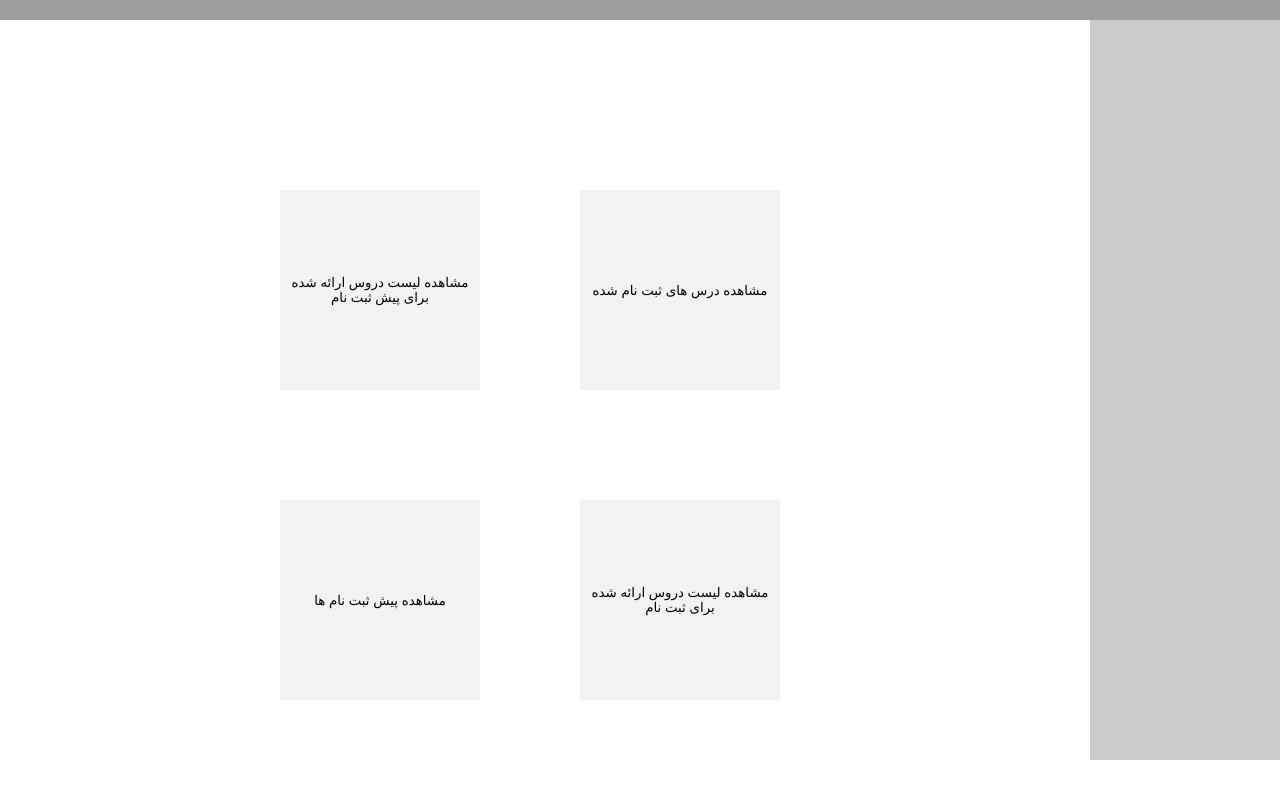
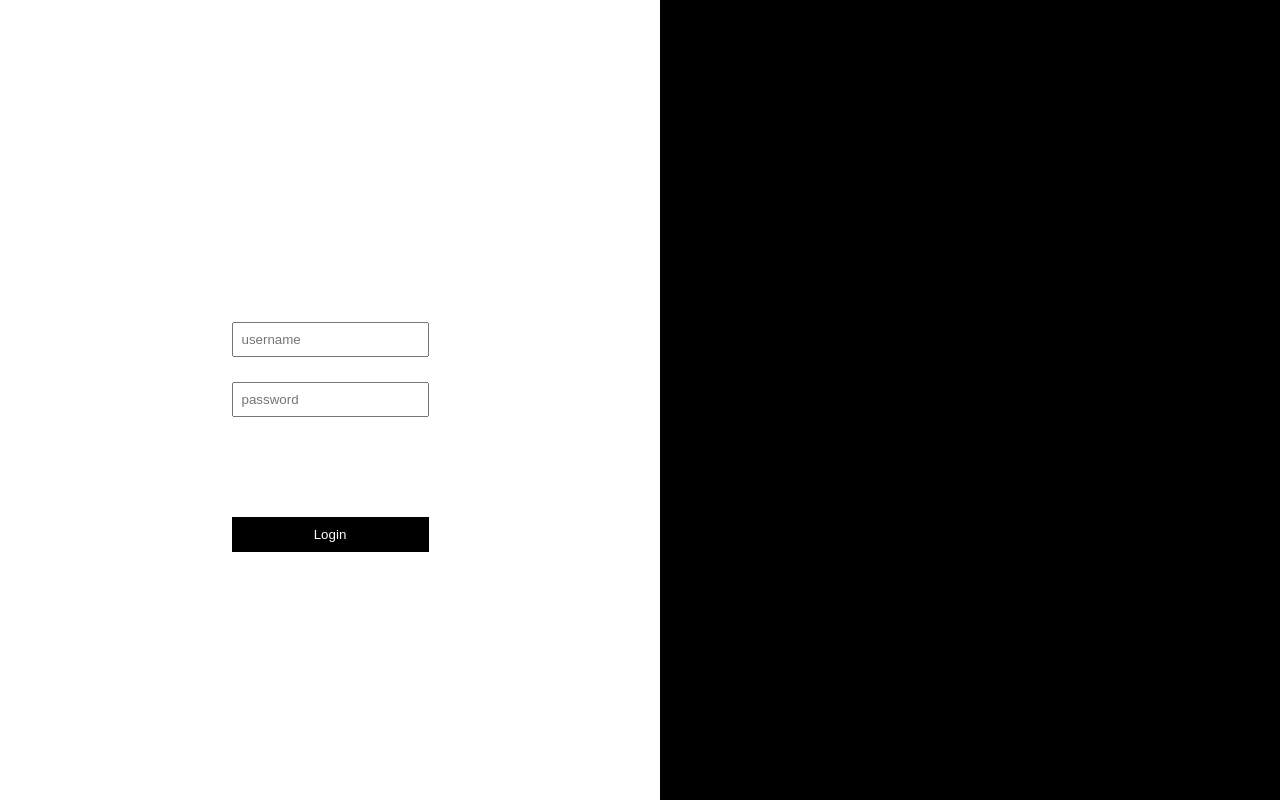
Before and after one commit to narjesabdolii/unitSelection_React, a React (Create React App) app in the folder front-end/: page / in a window 1280 px wide. Built offline with nearby package versions, Linux system fonts and the light colour scheme.

Commit message:
manage navigation

```diff
--- a/front-end/src/App.js
+++ b/front-end/src/App.js
@@ -1,13 +1,20 @@
 import React from 'react';
 import LoginForm from './Components/LoginForm';
 import './LoginForm.css';
+import { BrowserRouter as Router, Routes, Route } from 'react-router-dom';
 import StudentInfoTerm from './Components/StudentInfoTerm';
+import StudentTermsList from './Components/StudentTermsList';
 
 const App = () => {
   return (
-    <div className="app">
-      <StudentInfoTerm />
-    </div>
+
+      <Routes>
+        <Route exact path="/" element={<LoginForm/>} />
+        <Route exact path="/StudentTermsList" element={<StudentTermsList/>} />
+        {/* Other routes */}
+    </Routes>
+
+
   );
 };
 
--- a/front-end/src/Components/LoginForm.jsx
+++ b/front-end/src/Components/LoginForm.jsx
@@ -1,31 +1,19 @@
 import React, { useState } from 'react';
+import { useNavigate } from 'react-router-dom';
+
+
 
 const LoginForm = () => {
   const [username, setUsername] = useState('');
   const [password, setPassword] = useState('');
+  const navigate = useNavigate();
 
   const handleSubmit = async (e) => {
     e.preventDefault();
 
-    // Send login request to the backend API
-    const response = await fetch('http://localhost:3000/api/login', {
-      method: 'POST',
-      headers: {
-        'Content-Type': 'application/json',
-      },
-      body: JSON.stringify({ username, password }),
-    });
+    alert('Login successful');
+    navigate('/StudentTermsList');
 
-    if (response.ok) {
-      // Login successful, handle the response or redirect to another page
-      alert('Login successful');
-    } else {
-      // Login failed, handle the error
-     alert('Login failed');
-     console.log(console.err);
-     console.log("failed");
-     console.log(response)
-    }
   };
 
   return (
--- a/front-end/src/index.js
+++ b/front-end/src/index.js
@@ -3,12 +3,16 @@ import ReactDOM from 'react-dom/client';
 import './index.css';
 import App from './App';
 import reportWebVitals from './reportWebVitals';
+import { BrowserRouter ,} from 'react-router-dom';
+import {createRoot} from 'react-dom/client';
 
-const root = ReactDOM.createRoot(document.getElementById('root'));
+const rootElement = document.getElementById('root');
+const root = createRoot(rootElement);
 root.render(
-  <React.StrictMode>
-    <App />
-  </React.StrictMode>
+  <BrowserRouter>
+  <App />
+  </BrowserRouter>
+
 );
 
 // If you want to start measuring performance in your app, pass a function
--- a/package.json
+++ b/package.json
@@ -1,5 +1,9 @@
 {
   "dependencies": {
-    "axios": "^1.4.0"
+    "axios": "^1.4.0",
+    "react": "^17.0.2",
+    "react-dom": "^17.0.2",
+    "react-router": "^6.14.0",
+    "react-router-dom": "5.2"
   }
 }
```
Also changed, not shown: 1 other file (tests, documents, lock files or other folders).
